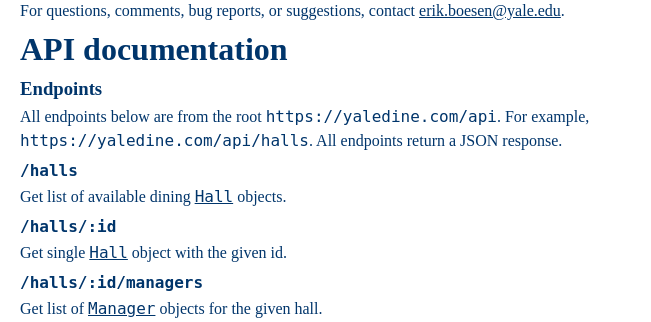
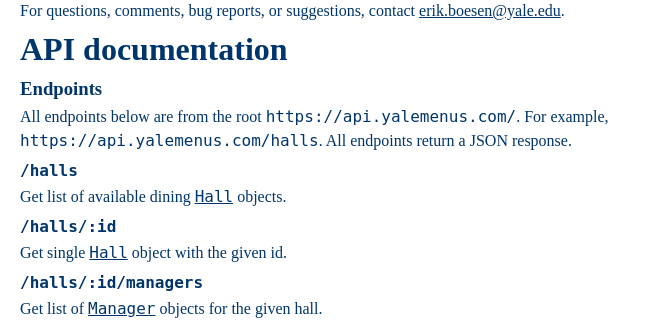
Before and after one commit to ErikBoesen/YaleDiningAPI, a Flask app: page / in a window 1280 px wide. Shown: the part 258-580 px from the top of the page, without its empty margins (0-651 px from the left). Run offline with Flask 2, Linux system fonts and the light colour scheme; parts of the project's set-up code (start-up, migrations or seed data) failed here and were passed over; some web fonts are replaced.

Commit message:
Replace API root in documentation

```diff
--- a/app/templates/index.html
+++ b/app/templates/index.html
@@ -6,7 +6,7 @@
 <p>For questions, comments, bug reports, or suggestions, contact <a href="mailto:erik.boesen@yale.edu">erik.boesen@yale.edu</a>.</p>
 <h1>API documentation</h1>
 <h3>Endpoints</h3>
-<p>All endpoints below are from the root <code>https://yaledine.com/api</code>. For example, <code>https://yaledine.com/api/halls</code>. All endpoints return a JSON response.</p>
+<p>All endpoints below are from the root <code>https://api.yalemenus.com/</code>. For example, <code>https://api.yalemenus.com/halls</code>. All endpoints return a JSON response.</p>
 <h4 name="endpoint_halls"><code>/halls</code></h4>
 <p>Get list of available dining <code><a href="#object_hall">Hall</a></code> objects.</p>
 <h4 name="endpoint_hall"><code>/halls/:id</code></h4>
```
